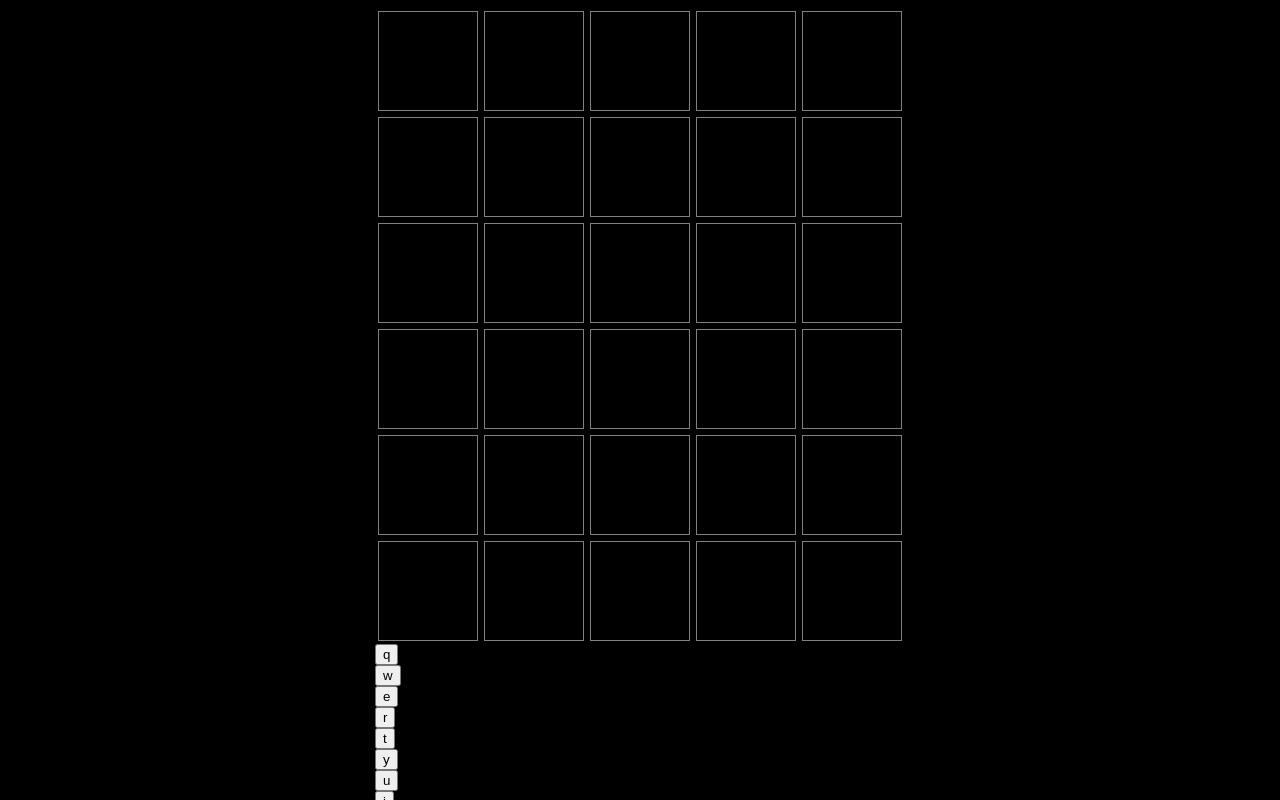
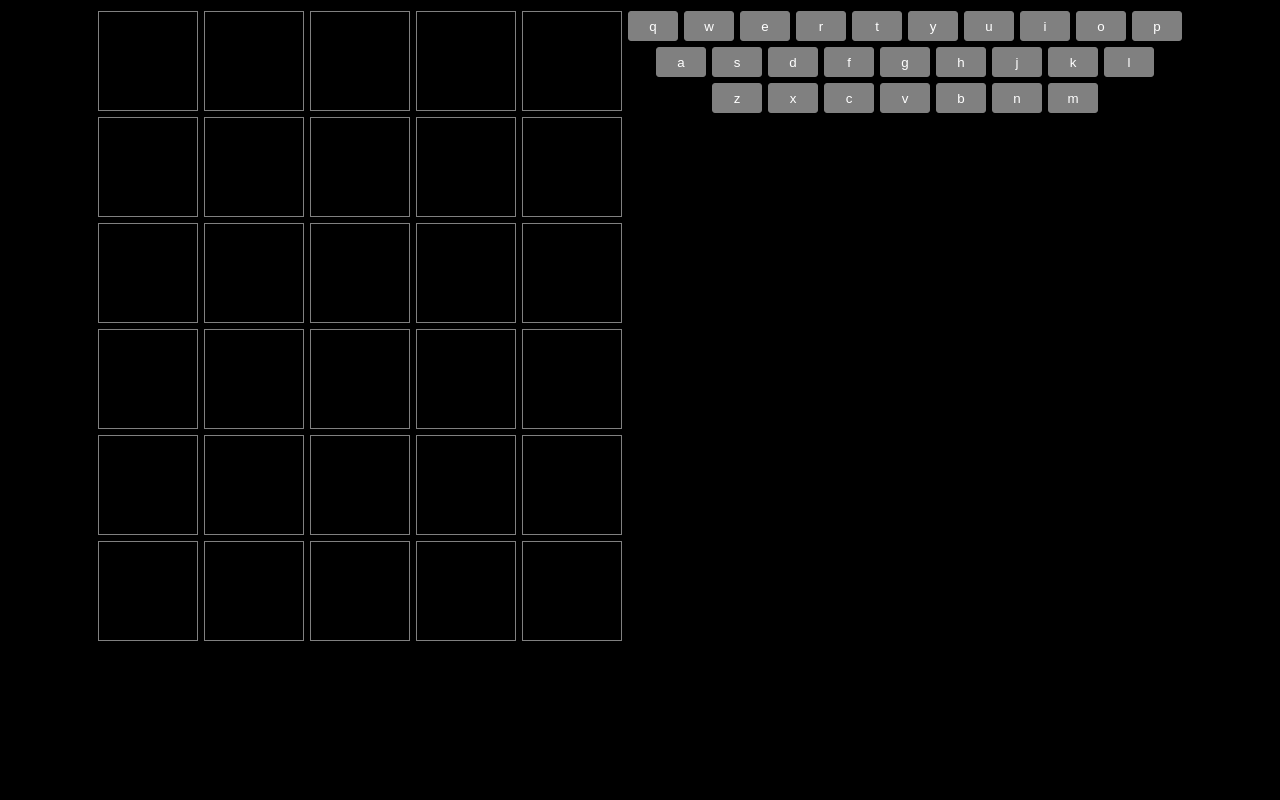
Before and after one commit to mathildemouw/wordle, a React (Create React App) app: page / in a window 1280 px wide. Shown: the top 800 px of the page. Built offline with nearby package versions, Linux system fonts and the light colour scheme.

Commit message:
center everything

```diff
--- a/src/index.css
+++ b/src/index.css
@@ -3,8 +3,13 @@ body {
 }
 .container {
   display: flex;
+  justify-content: space-around;
+}
+
+.game {
+  display: flex;
+  justify-content: space-around;
   flex-flow: row wrap;
-  justify-content: space-around;
 }
 
 .square {
@@ -14,3 +19,19 @@ body {
   height: 100px;
   margin: 3px;
 }
+
+.letter-selection-row {
+  display: flex;
+  justify-content: center;
+  flex-flow: row wrap;
+}
+
+.letter-option {
+  background: gray;
+  color:  white;
+  border-radius: 3px;
+  border: 1px solid gray;
+  width: 50px;
+  height: 30px;
+  margin: 3px;
+}
--- a/src/index.jsx
+++ b/src/index.jsx
@@ -72,22 +72,19 @@ class AnswerBoard extends React.Component {
 
 function LetterOption (props) {
   return(
-    <div><button>{props.letter}</button>
-    </div>
+    <button className="letter-option">{props.letter}</button>
   )
 }
 
 function LetterSelection () {
-  const [letterArray, setLetterArray] = useState(["q","w","e","r","t","y","u","i","o","p",
-      "a","s","d","f","g","h","j","k","l",
-      "z","x","c","v","b","n","m"])
+  const [letterArray, setLetterArray] = useState([["q","w","e","r","t","y","u","i","o","p"],
+      ["a","s","d","f","g","h","j","k","l"],
+      ["z","x","c","v","b","n","m"]])
 
-  // renderLetters(i){
-  //   const letterArray = this.state.letterArray.map(<LetterOption letter={letterArray[i]} />)
-  // }
-
-    return(<div>
-      <>{letterArray.map(i => <LetterOption letter={i} />)}</>
+    return(<div className="letter-selection-container">
+      <div className="letter-selection-row"><>{letterArray[0].map(i => <LetterOption letter={i} />)}</></div>
+      <div className="letter-selection-row"><>{letterArray[1].map(i => <LetterOption letter={i} />)}</></div>
+      <div className="letter-selection-row"><>{letterArray[2].map(i => <LetterOption letter={i} />)}</></div>
     </div>)
 }
 
@@ -95,8 +92,8 @@ class Game extends React.Component {
   render(){
     return (
       <div className="game">
-        <div className="answers-container"><AnswerBoard /></div>
-        <div className="letters-container"><LetterSelection /></div>
+        <AnswerBoard />
+        <LetterSelection />
       </div>
     )
   }
```
